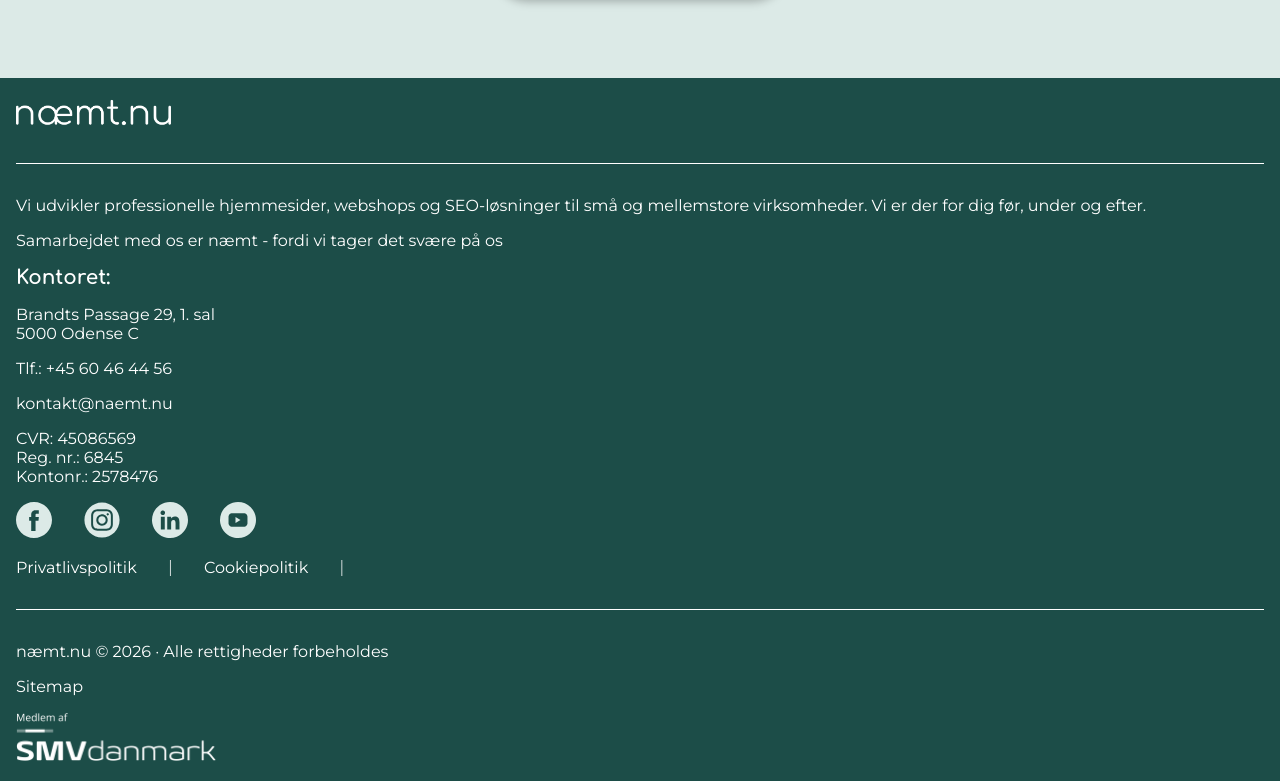
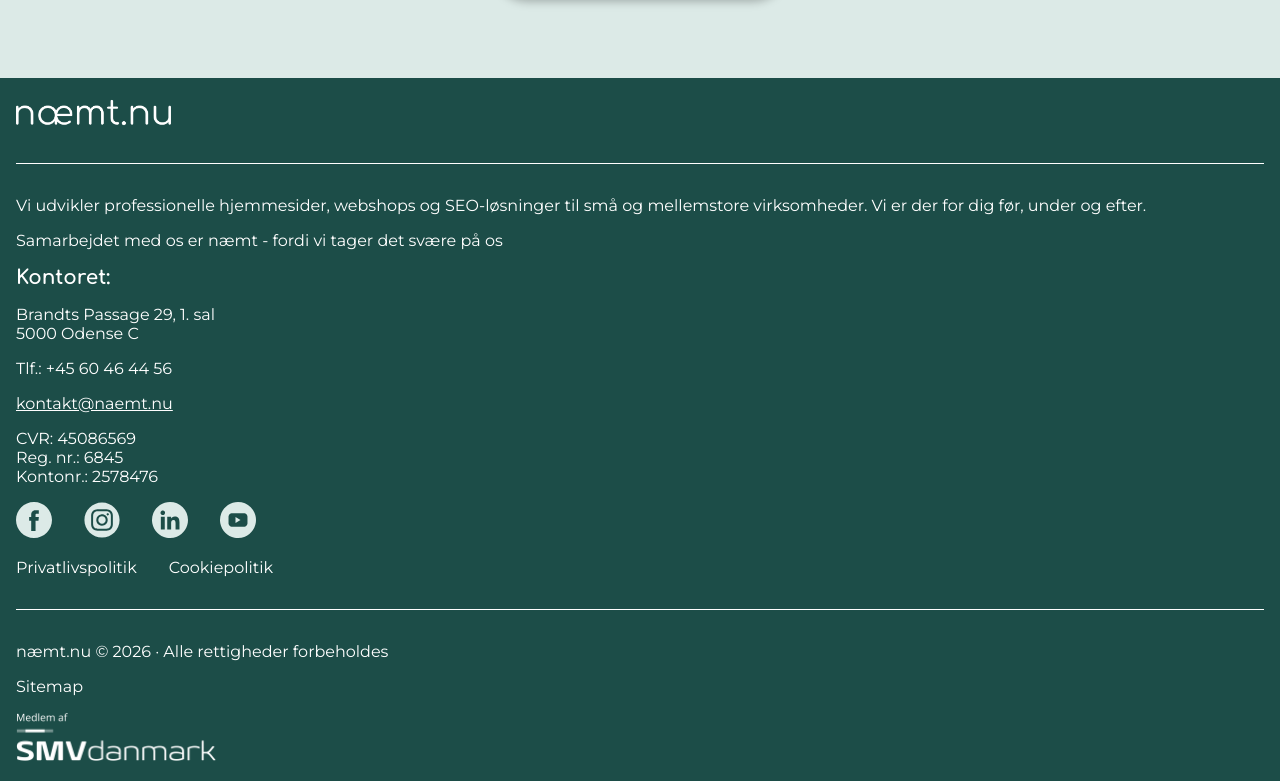
Before and after one commit to SofiePedersen/naemtnu, a Vue app: page / in a window 1280 px wide. Shown: the part 528-1309 px from the top of the page. Built offline with nearby package versions, Linux system fonts and the light colour scheme; no server answers.

Commit message:
Update Footer.vue

```diff
--- a/src/components/Footer.vue
+++ b/src/components/Footer.vue
@@ -57,8 +57,8 @@ import SMVDanmark from "@/assets/images/medlem_af_smvdanmark_white.webp";
       </div>
 
       <div class="footer__content--links">
-        <a href="/privatlivspolitik">Privatlivspolitik</a> |
-        <a href="/cookiepolitik">Cookiepolitik</a> |
+        <a href="/privatlivspolitik">Privatlivspolitik</a>
+        <a href="/cookiepolitik">Cookiepolitik</a>
       </div>
 
       <div class="footer-separator"></div>
@@ -112,6 +112,9 @@ footer {
   display: flex;
   flex-direction: column;
   gap: 1rem;
+  a {
+    text-decoration: underline;
+  }
 }
 
 .footer__content--social {
```
